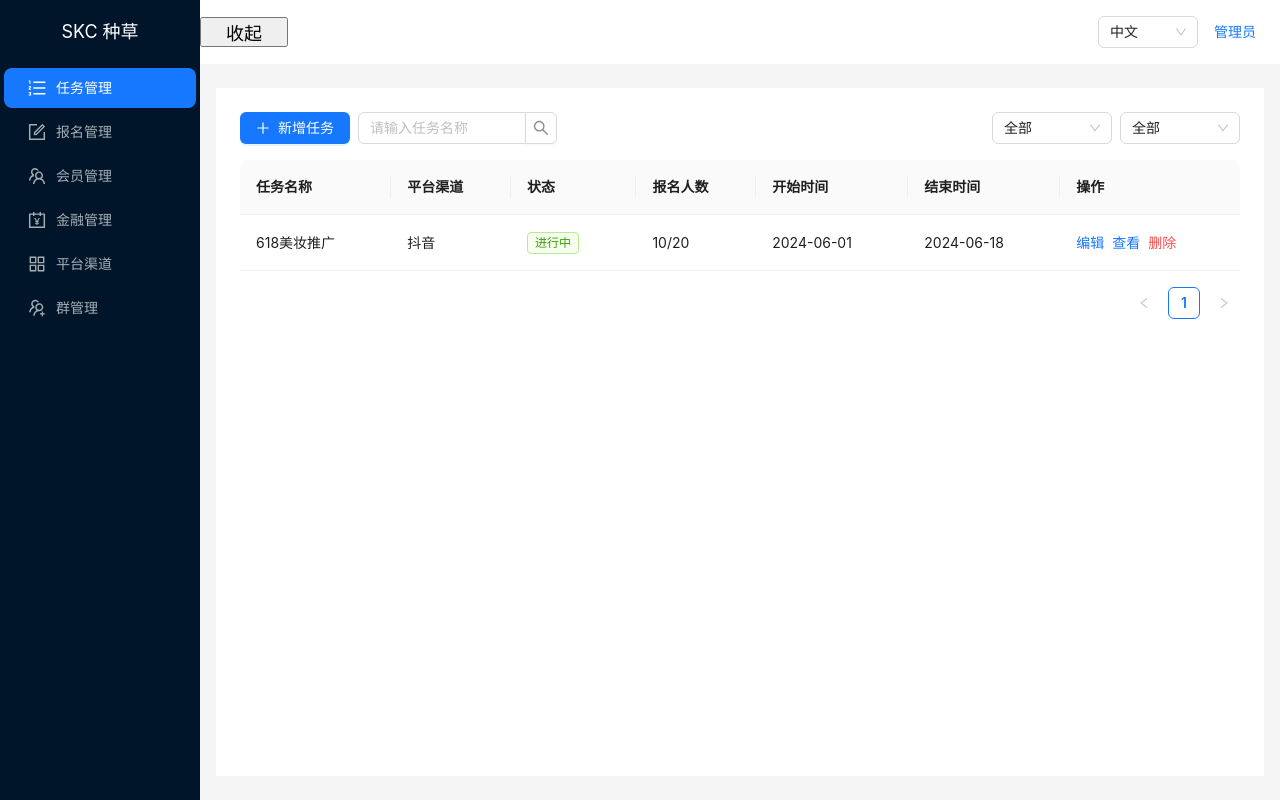
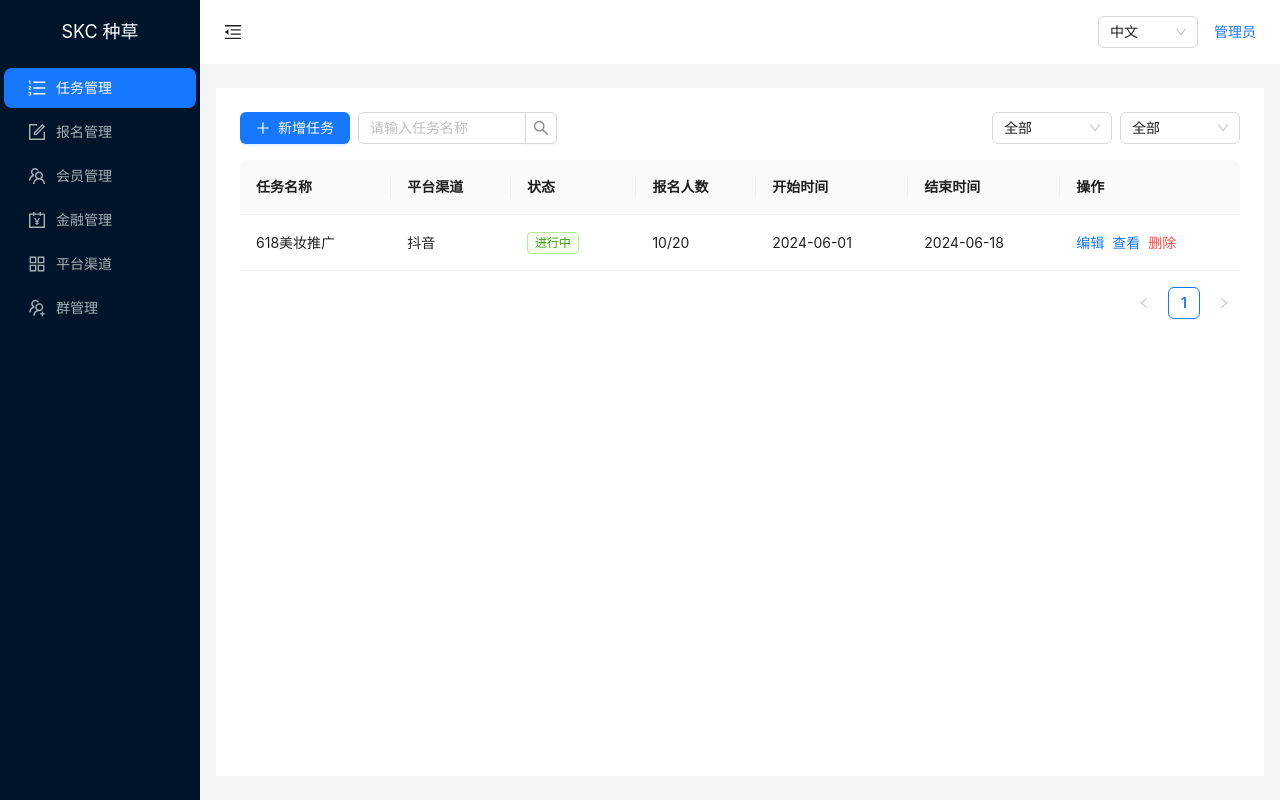
Before and after one commit to rueen/skc-admin, a Vue app: page /task in a window 1280 px wide. Built offline with nearby package versions, Linux system fonts and the light colour scheme; sample sign-in values are in the browser's storage.

Commit message:
导航栏

```diff
--- a/src/layouts/BasicLayout.vue
+++ b/src/layouts/BasicLayout.vue
@@ -48,9 +48,10 @@
     </a-layout-sider>
     <a-layout>
       <a-layout-header class="header">
-        <button class="trigger" @click="() => (collapsed = !collapsed)">
-          {{ collapsed ? '展开' : '收起' }}
-        </button>
+        <span class="trigger" @click="() => (collapsed = !collapsed)">
+          <MenuFoldOutlined v-if="!collapsed" />
+          <MenuUnfoldOutlined v-else />
+        </span>
         <div class="header-right">
           <a-select
             v-model:value="currentLang"
@@ -96,6 +97,8 @@ import {
   AccountBookOutlined,
   AppstoreOutlined,
   UsergroupAddOutlined,
+  MenuFoldOutlined,
+  MenuUnfoldOutlined,
 } from '@ant-design/icons-vue'
 
 const { t, locale } = useI18n()
@@ -143,10 +146,14 @@ const selectedKeys = ref(['task'])
     padding: 0 24px;
     font-size: 18px;
     cursor: pointer;
-    transition: color 0.3s;
+    transition: all 0.3s;
+    display: flex;
+    align-items: center;
+    height: 100%;
 
     &:hover {
       color: @primary-color;
+      background-color: rgba(0, 0, 0, 0.025);
     }
   }
 
```
